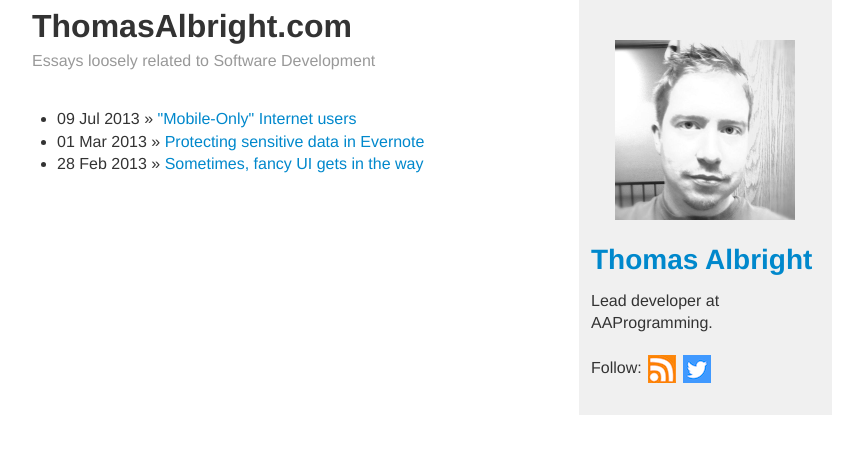
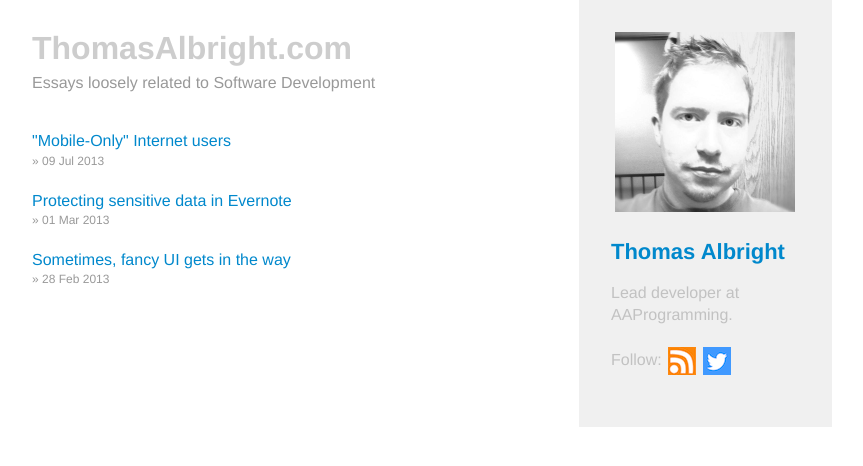
Before and after one commit to thomasalbright/thomasalbright.github.io, a Jekyll site: the page built from index.html, in a window 1280 px wide. Shown: the top 466 px of the page, without its empty margins (208-1071 px from the left). Built offline with Jekyll 4.4.1, drawn with Linux system fonts in a browser that asks for light colours; Markdown is read by kramdown in place of the engine named in the settings.

Commit message:
Tweak appearance

```diff
--- a/_layouts/default.html
+++ b/_layouts/default.html
@@ -17,6 +17,7 @@
         font-size: 32px;
         line-height: 1;
         margin-bottom: 8px;
+        margin-top: 32px;
       }
       h2 {
         font-size: 28px;
@@ -25,6 +26,7 @@
       body {
         font-size: 16px;
         line-height: 1.4;
+        color: #4444;
       }
       li {
         line-height: 1.4;
@@ -55,13 +57,14 @@
             {{ content }}
           </div>
 
-          <div class="span4" style="background-color: #f0f0f0; padding: 12px;">
+          <div class="span4" style="background-color: #f0f0f0; padding:
+          32px;">
             <!--Sidebar content-->
-            <p style="text-align: center; margin-top: 28px;">
+            <p style="text-align: center;">
             <img src="/assets/photo.jpg" style="max-width: 180px; text-align:
             center" />
             </p>
-            <h2><a href="/">Thomas Albright</a></h2>
+            <h2 style="font-size: 22px;"><a href="/">Thomas Albright</a></h2>
             <p>
             Lead developer at AAProgramming.
             </p>
--- a/index.html
+++ b/index.html
@@ -5,8 +5,9 @@ title: Thomas Albright
 
 <h1>ThomasAlbright.com</h1>
 <p class="meta">Essays loosely related to Software Development</p>
-<ul class="posts">
-  {% for post in site.posts %}
-    <li><span>{{ post.date | date_to_string }}</span> &raquo; <a href="{{ post.url }}">{{ post.title }}</a></li>
-  {% endfor %}
-</ul>
+{% for post in site.posts %}
+  <p>
+  <div><a href="{{ post.url }}">{{ post.title }}</a></div>
+  <div style="font-size: 12px; color: #999">&raquo; {{ post.date | date_to_string }}</div>
+  </p>
+{% endfor %}
```
